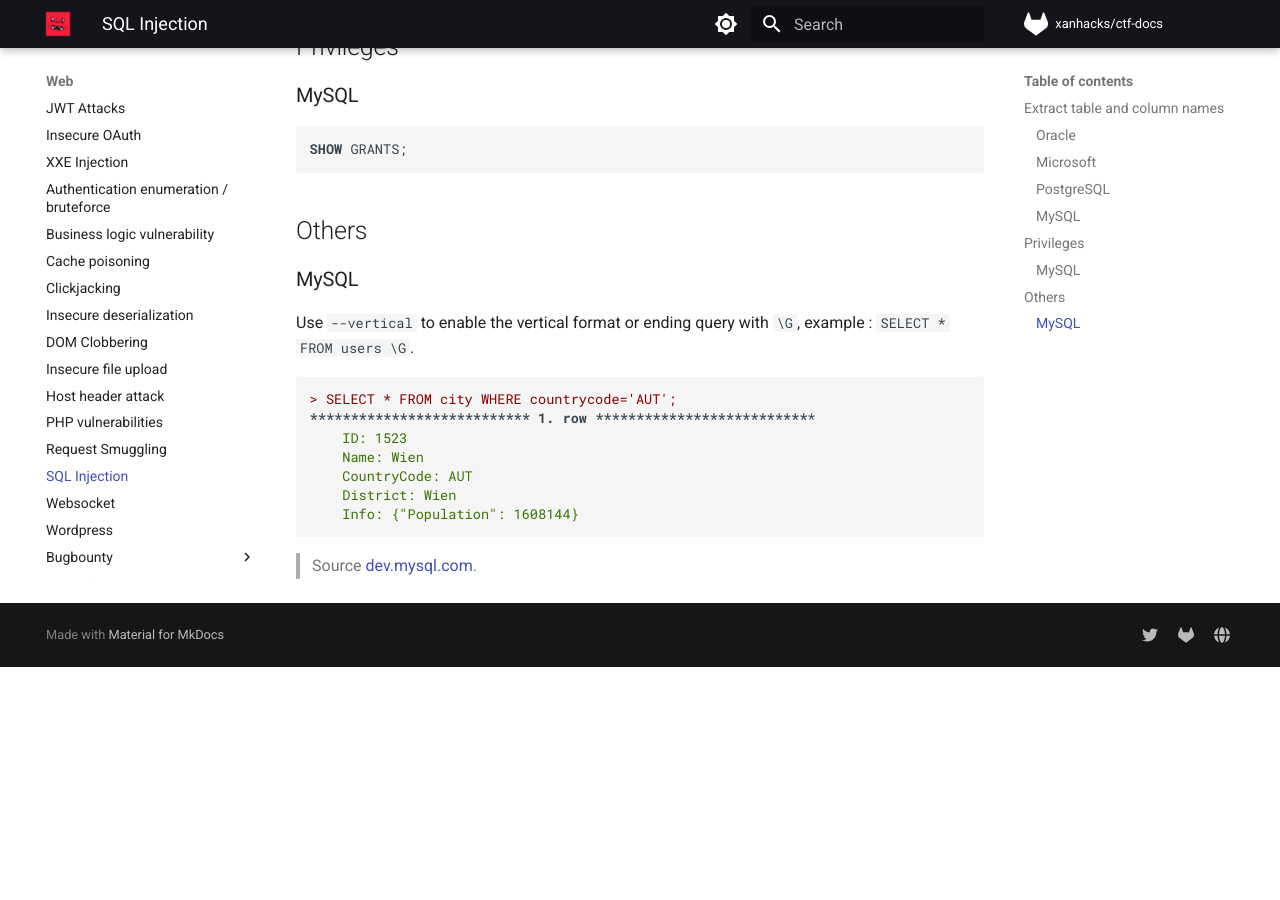
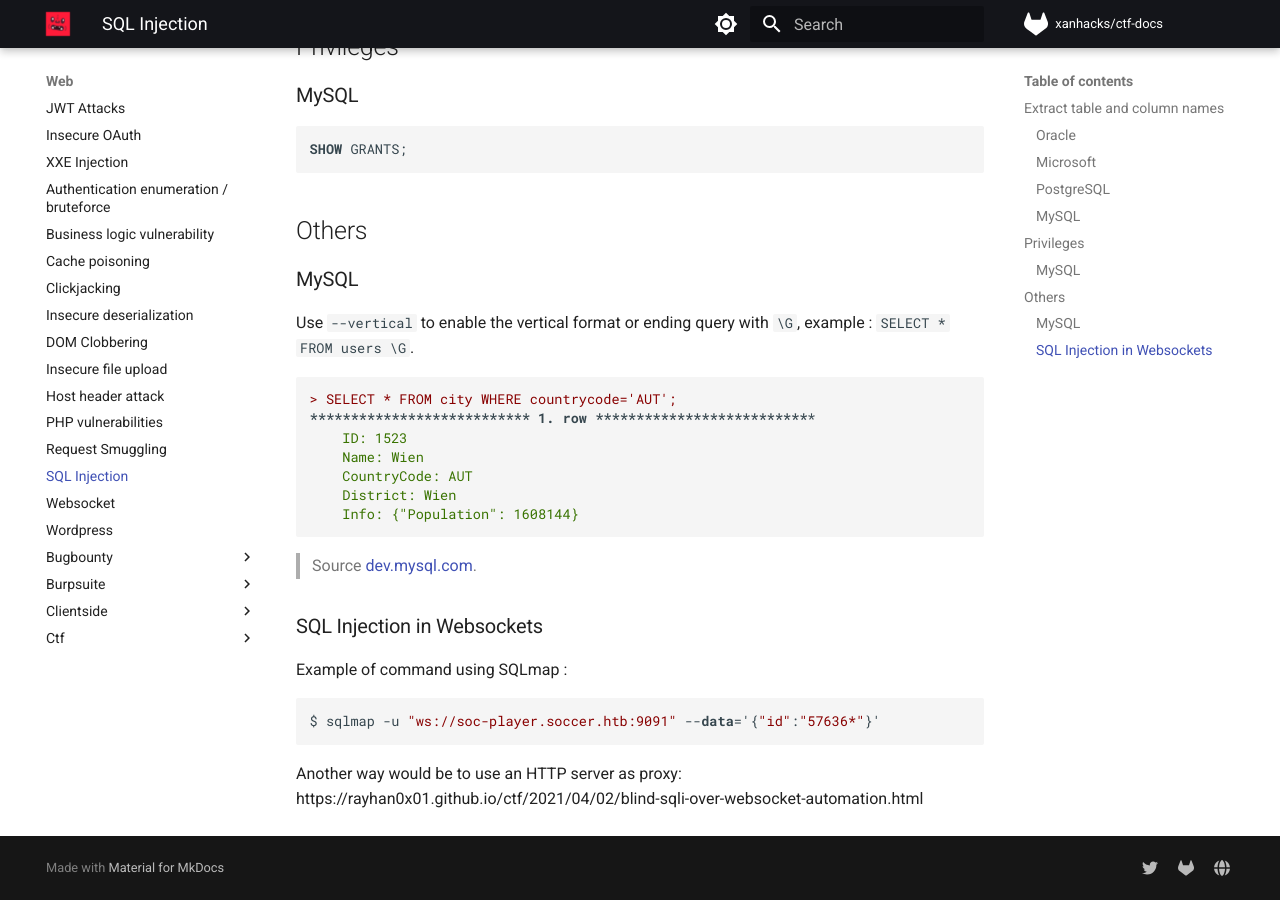
Before and after one commit to xanhacks/ctf-docs, an MkDocs documentation site: the page built from docs/web/sql-injection.md, in a window 1280 px wide and 900 px high, scrolled down 1024 px. Built offline with MkDocs 1.6.1 and Material for MkDocs 9.7.7, drawn with Linux system fonts in a browser that asks for light colours; nearby versions of some CDN libraries; comment, search, counter and statistics services are not loaded; before the commit the page ends 1691 px from its top, so only the background shows below that.

Commit message:
add SQLi in WS

````diff
--- a/docs/web/sql-injection.md
+++ b/docs/web/sql-injection.md
@@ -71,3 +71,13 @@ Use `--vertical` to enable the vertical format or ending query with `\G`, exampl
 ```
 
 > Source [dev.mysql.com](https://dev.mysql.com/doc/mysql-shell/8.0/en/mysql-shell-output-vertical.html).
+
+### SQL Injection in Websockets
+
+Example of command using SQLmap :
+
+```
+$ sqlmap -u "ws://soc-player.soccer.htb:9091" --data='{"id":"57636*"}'
+```
+
+Another way would be to use an HTTP server as proxy: https://rayhan0x01.github.io/ctf/2021/04/02/blind-sqli-over-websocket-automation.html
````
